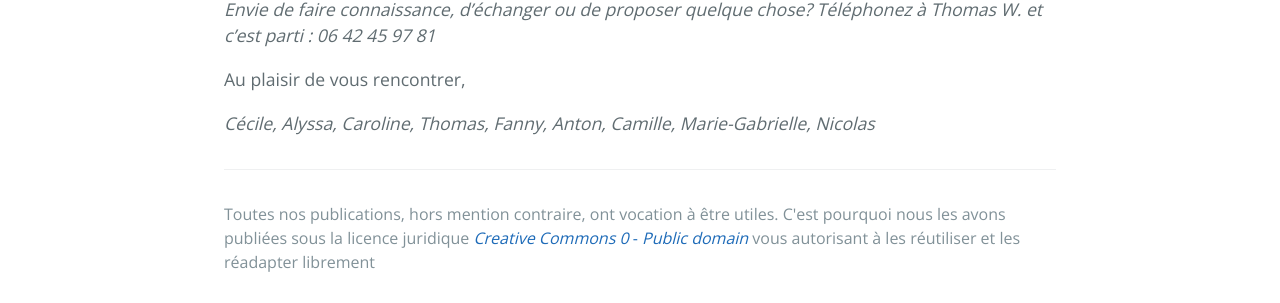
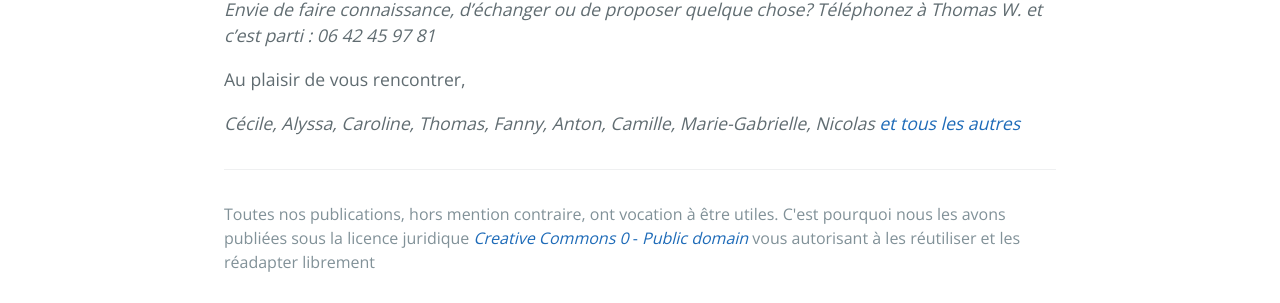
Before and after one commit to secheresses/Ancien-site, a Jekyll site: the page built from index.md, in a window 1280 px wide. Shown: the part 1720-2023 px from the top of the page. Built offline with Jekyll 4.4.1, drawn with Linux system fonts in a browser that asks for light colours.

Commit message:
Update index.md

```diff
--- a/index.md
+++ b/index.md
@@ -41,4 +41,4 @@ Le changement climatique amplifie les risques de pénurie et aggrave les existan
 
 Au plaisir de vous rencontrer,
 
-*Cécile, Alyssa, Caroline, Thomas, Fanny, Anton, Camille, Marie-Gabrielle, Nicolas*
+*Cécile, Alyssa, Caroline, Thomas, Fanny, Anton, Camille, Marie-Gabrielle, Nicolas [et tous les autres](../collectif)*
```
